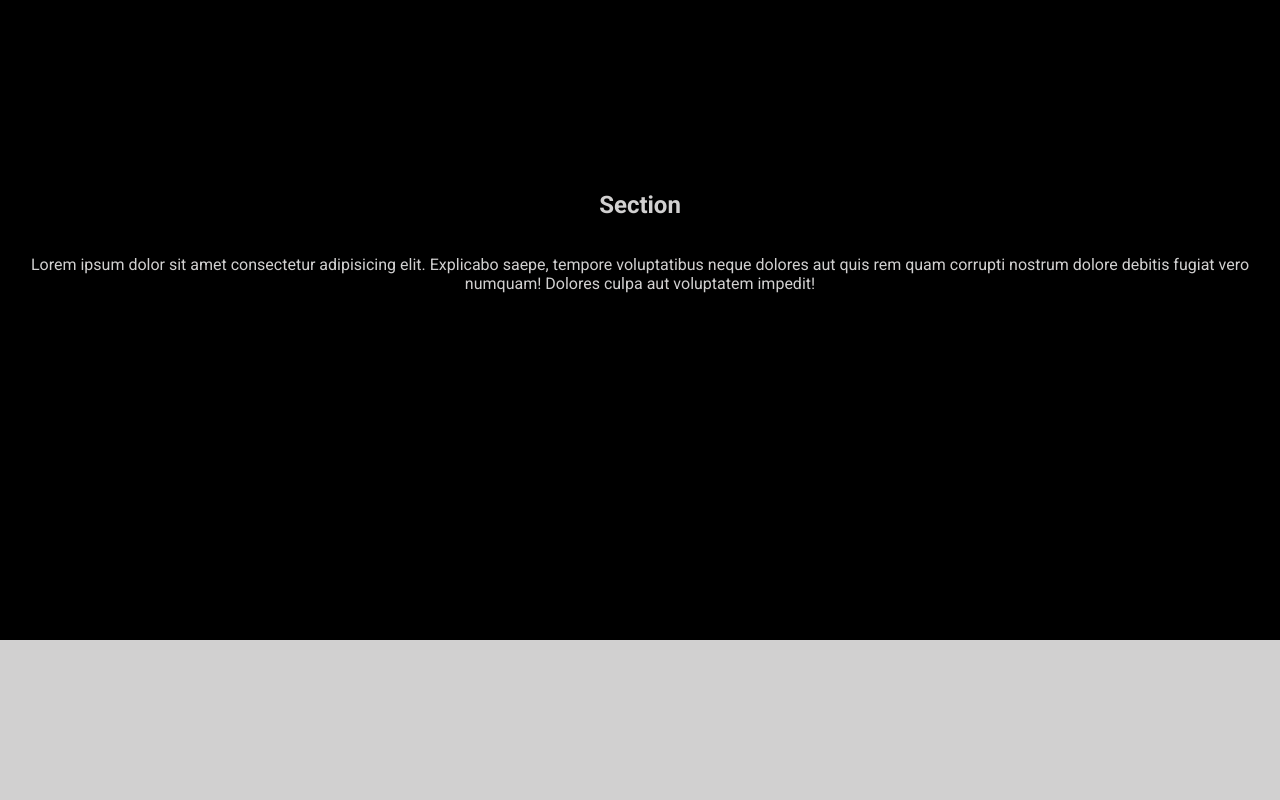
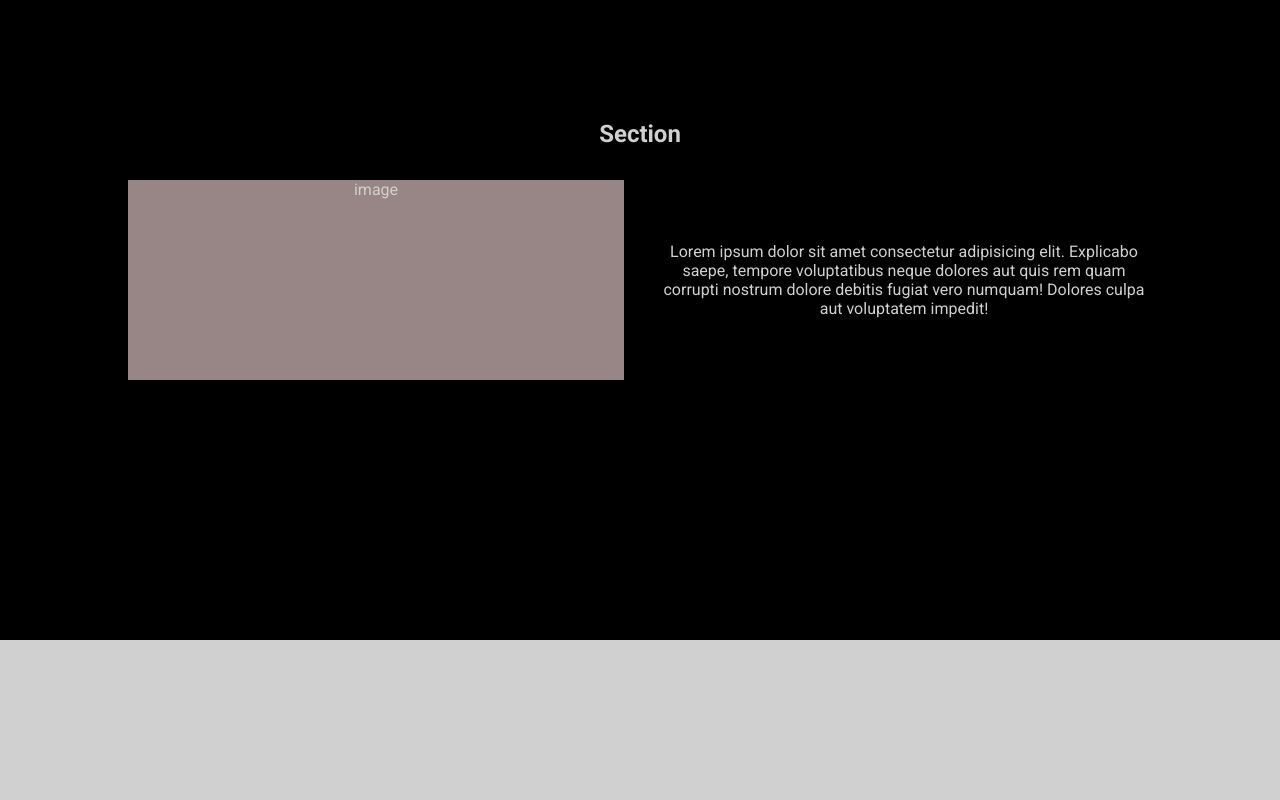
Before and after one commit to kevinsctfries/Lumora, a Next.js app: page / in a window 1280 px wide. Shown: the part 1760-2560 px from the top of the page. Built offline with nearby package versions, Linux system fonts and the light colour scheme.

Commit message:
feat: add content to sections, about us, services, careers, and contact pages

```diff
--- /dev/null
+++ b/src/app/about/page.module.scss
@@ -0,0 +1,16 @@
+.page {
+    display: flex;
+    flex-direction: column;
+    min-height: 100vh;
+
+    .main {
+        display: flex;
+        justify-content: center;
+        align-items: center;
+        height: 100vh;
+        width: 100%;
+
+        span {
+        }
+    }
+}
--- /dev/null
+++ b/src/app/careers/page.module.scss
@@ -0,0 +1,16 @@
+.page {
+    display: flex;
+    flex-direction: column;
+    min-height: 100vh;
+
+    .main {
+        display: flex;
+        justify-content: center;
+        align-items: center;
+        height: 100vh;
+        width: 100%;
+
+        span {
+        }
+    }
+}
--- /dev/null
+++ b/src/app/contact/page.module.scss
@@ -0,0 +1,16 @@
+.page {
+    display: flex;
+    flex-direction: column;
+    min-height: 100vh;
+
+    .main {
+        display: flex;
+        justify-content: center;
+        align-items: center;
+        height: 100vh;
+        width: 100%;
+
+        span {
+        }
+    }
+}
--- a/src/app/page.module.scss
+++ b/src/app/page.module.scss
@@ -3,10 +3,11 @@
     flex-direction: column;
     min-height: 100vh;
 
+    .main {
         .sectionHero {
             background: var(--background);
             min-height: 100vh;
-        width: 100vw;
+            width: 100%;
             display: flex;
             flex-direction: column;
             justify-content: center;
@@ -90,7 +91,7 @@
 
         .sectionContent {
             min-height: 100vh;
-        width: 100vw;
+            width: 100%;
             display: flex;
             flex-direction: column;
             justify-content: center;
@@ -106,5 +107,36 @@
                 background: var(--foreground);
                 color: var(--background);
             }
+
+            h2 {
+                margin-bottom: 2rem;
+            }
+
+            .contentRow {
+                display: flex;
+                flex-direction: row;
+                align-items: center;
+                justify-content: center;
+                max-width: 80%;
+                gap: 2rem;
+                flex-wrap: wrap;
+
+                p {
+                    flex: 1;
+                    min-width: 250px;
+                }
+
+                .imagePlaceholder {
+                    flex: 1;
+                    min-width: 250px;
+                    height: 200px;
+                    background: var(--secondary);
                 }
             }
+
+            &:nth-child(odd) .contentRow {
+                flex-direction: row-reverse;
+            }
+        }
+    }
+}
--- a/src/app/page.tsx
+++ b/src/app/page.tsx
@@ -31,30 +31,47 @@ export default function Home() {
 
         <section className={styles.sectionContent}>
           <h2>Section</h2>
+          <div className={styles.contentRow}>
             <p>
               Lorem ipsum dolor sit amet consectetur adipisicing elit. Explicabo
-            saepe, tempore voluptatibus neque dolores aut quis rem quam corrupti
-            nostrum dolore debitis fugiat vero numquam! Dolores culpa aut
-            voluptatem impedit!
+              saepe, tempore voluptatibus neque dolores aut quis rem quam
+              corrupti nostrum dolore debitis fugiat vero numquam! Dolores culpa
+              aut voluptatem impedit!
             </p>
+            <div className={styles.imagePlaceholder}>
+              <span>image</span>
+            </div>
+          </div>
         </section>
+
         <section className={styles.sectionContent}>
           <h2>Section</h2>
+          <div className={styles.contentRow}>
             <p>
               Lorem ipsum dolor sit amet consectetur adipisicing elit. Explicabo
-            saepe, tempore voluptatibus neque dolores aut quis rem quam corrupti
-            nostrum dolore debitis fugiat vero numquam! Dolores culpa aut
-            voluptatem impedit!
+              saepe, tempore voluptatibus neque dolores aut quis rem quam
+              corrupti nostrum dolore debitis fugiat vero numquam! Dolores culpa
+              aut voluptatem impedit!
             </p>
+            <div className={styles.imagePlaceholder}>
+              <span>image</span>
+            </div>
+          </div>
         </section>
+
         <section className={styles.sectionContent}>
           <h2>Section</h2>
+          <div className={styles.contentRow}>
             <p>
               Lorem ipsum dolor sit amet consectetur adipisicing elit. Explicabo
-            saepe, tempore voluptatibus neque dolores aut quis rem quam corrupti
-            nostrum dolore debitis fugiat vero numquam! Dolores culpa aut
-            voluptatem impedit!
+              saepe, tempore voluptatibus neque dolores aut quis rem quam
+              corrupti nostrum dolore debitis fugiat vero numquam! Dolores culpa
+              aut voluptatem impedit!
             </p>
+            <div className={styles.imagePlaceholder}>
+              <span>image</span>
+            </div>
+          </div>
         </section>
       </main>
     </div>
--- /dev/null
+++ b/src/app/services/page.module.scss
@@ -0,0 +1,16 @@
+.page {
+    display: flex;
+    flex-direction: column;
+    min-height: 100vh;
+
+    .main {
+        display: flex;
+        justify-content: center;
+        align-items: center;
+        height: 100vh;
+        width: 100%;
+
+        span {
+        }
+    }
+}
```
Also changed, not shown: src/app/about/page.tsx (added, +16 -0 lines), src/app/careers/page.tsx (added, +16 -0 lines), src/app/contact/page.tsx (added, +16 -0 lines), src/app/services/page.tsx (added, +16 -0 lines). Lines whose indentation alone changed are shown as unchanged.
